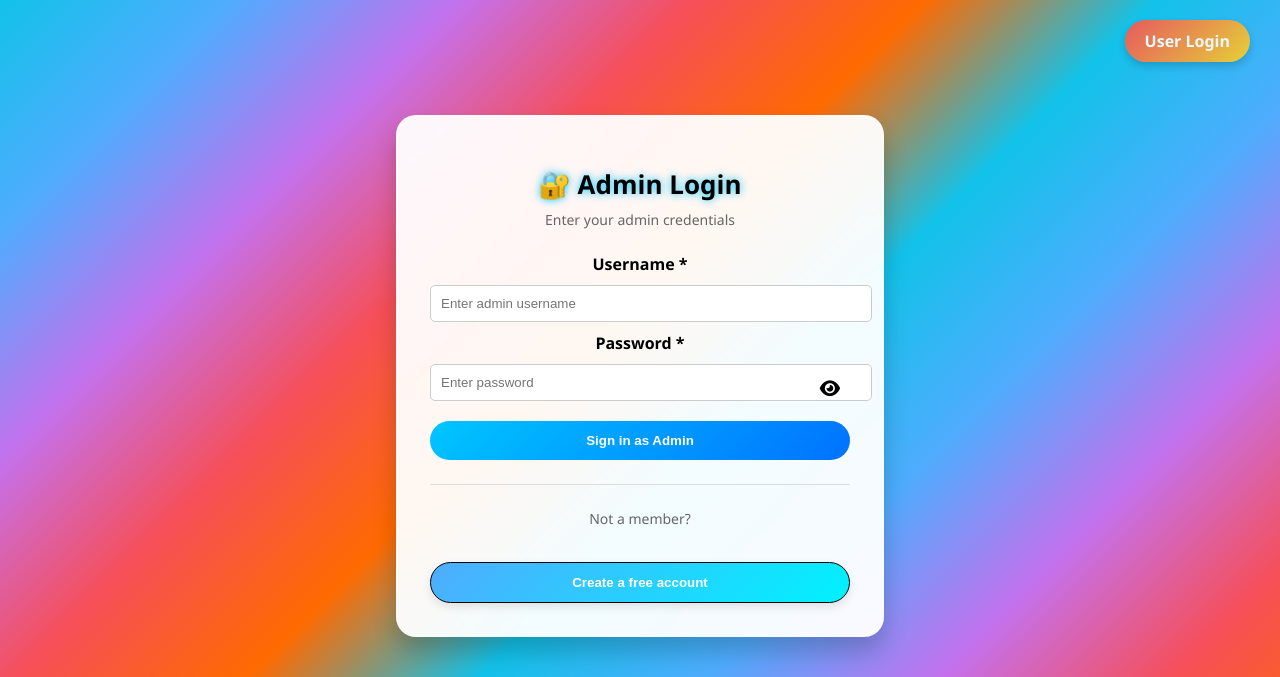
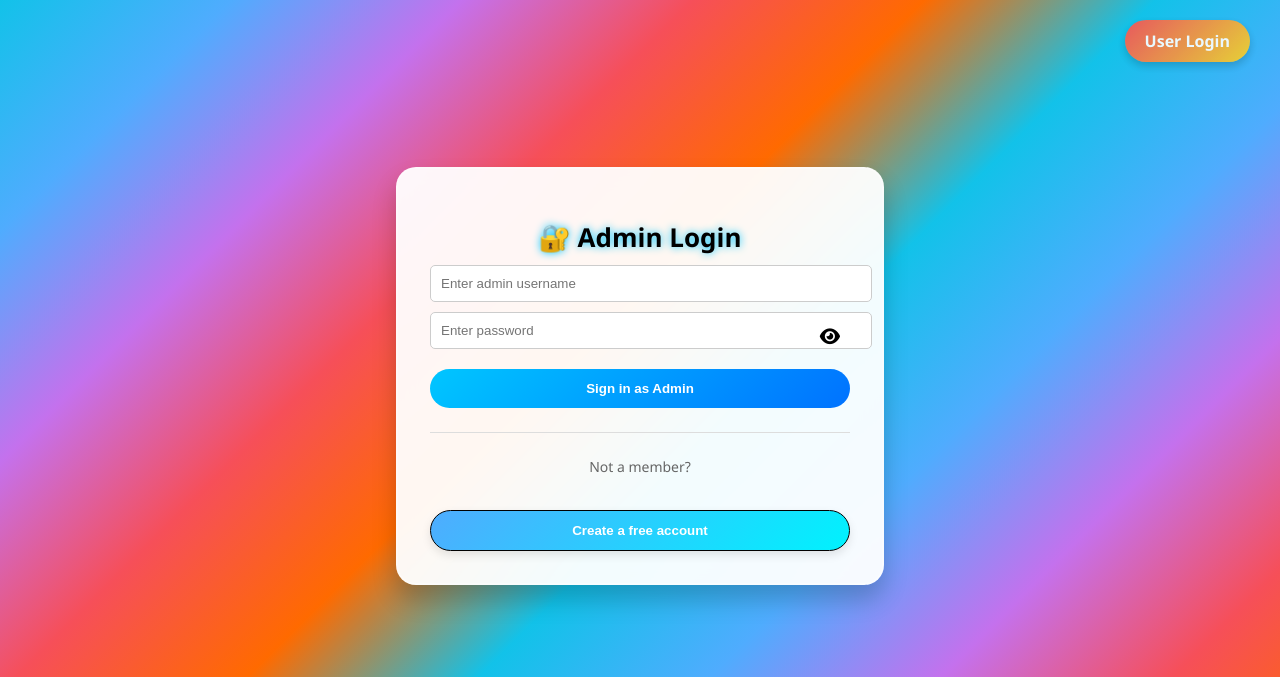
Before and after one commit to Balramt/LeaveMate, a FastAPI app: page /admin in a window 1280 px wide. Shown: the top 677 px of the page. Run offline with FastAPI, Linux system fonts and the light colour scheme.

Commit message:
adding code for better ui

```diff
--- a/templates/admin_login.html
+++ b/templates/admin_login.html
@@ -9,13 +9,13 @@
 <div class="login-container">
     <div class="login-card enhanced">
         <h1 class="glow-text">🔐 Admin Login</h1>
-        <p>Enter your admin credentials</p>
+        <!-- <p>Enter your admin credentials</p> -->
 
         <form method="post" action="/admin/login">
-            <label for="username">Username *</label>
+            <!-- <label for="username">Username *</label> -->
             <input name="username" type="text" id="username" required placeholder="Enter admin username" />
 
-            <label for="admin-password">Password *</label>
+            <!-- <label for="admin-password">Password *</label> -->
             <div class="password-wrapper">
                 <input name="password" type="password" id="admin-password" required placeholder="Enter password" />
                 <span class="eye-icon" onclick="togglePassword('admin-password', this)">
--- a/templates/home.html
+++ b/templates/home.html
@@ -12,10 +12,10 @@
         <p>Please enter your credentials to sign in</p>
 
         <form method="post" action="/Userlogin">
-    <label for="username">Username *</label>
+    <!-- <label for="username">Username *</label> -->
     <input type="text" name="username" id="username" required placeholder="Enter your username" />
 
-    <label for="password">Password *</label>
+    <!-- <label for="password">Password *</label> -->
     <div class="password-wrapper">
         <input type="password" name="password" id="password" required placeholder="Enter your password" />
         <span class="eye-icon" onclick="togglePassword('password', this)"><i class="fas fa-eye"></i></span>
```
Also changed, not shown: roaster.db.
